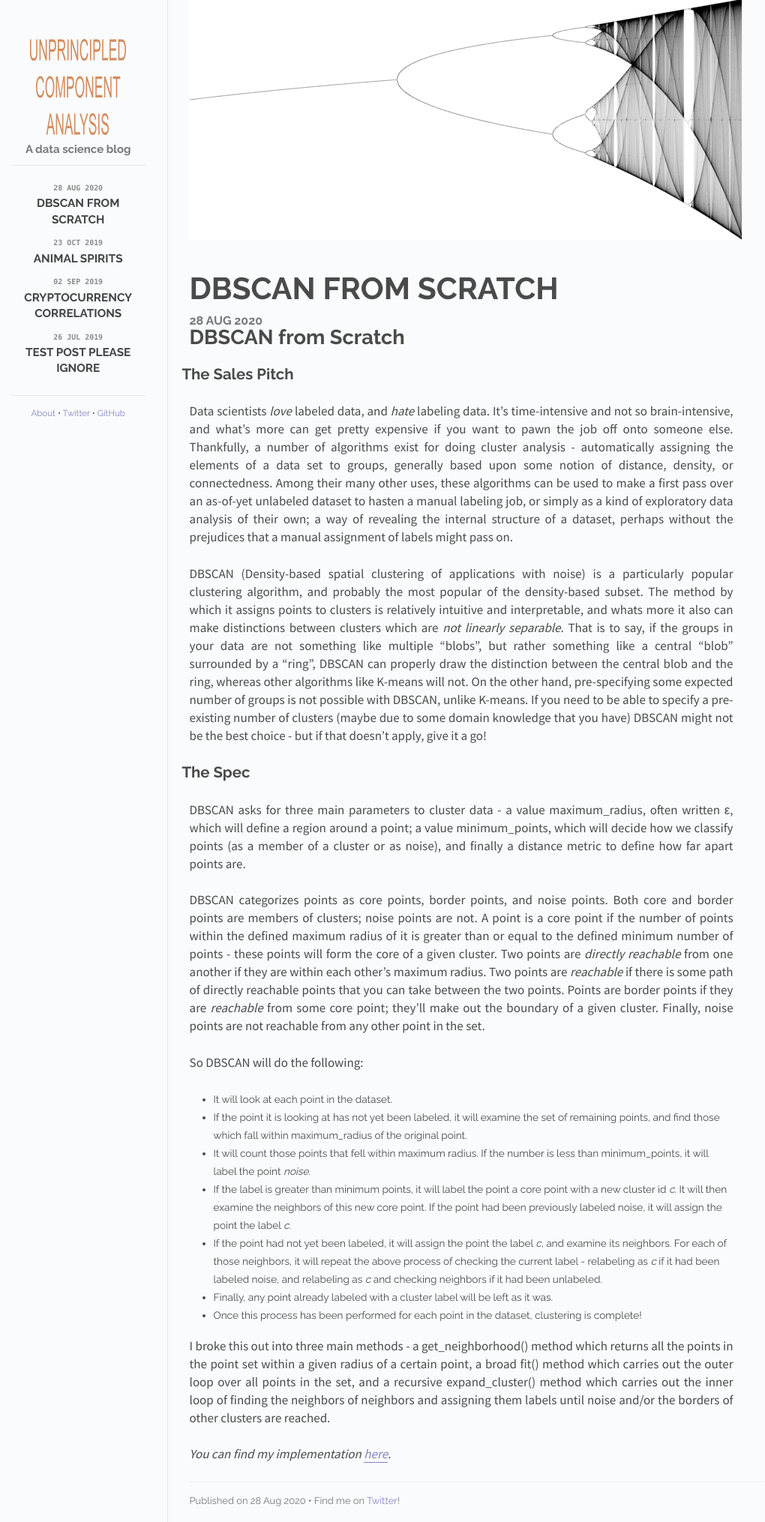
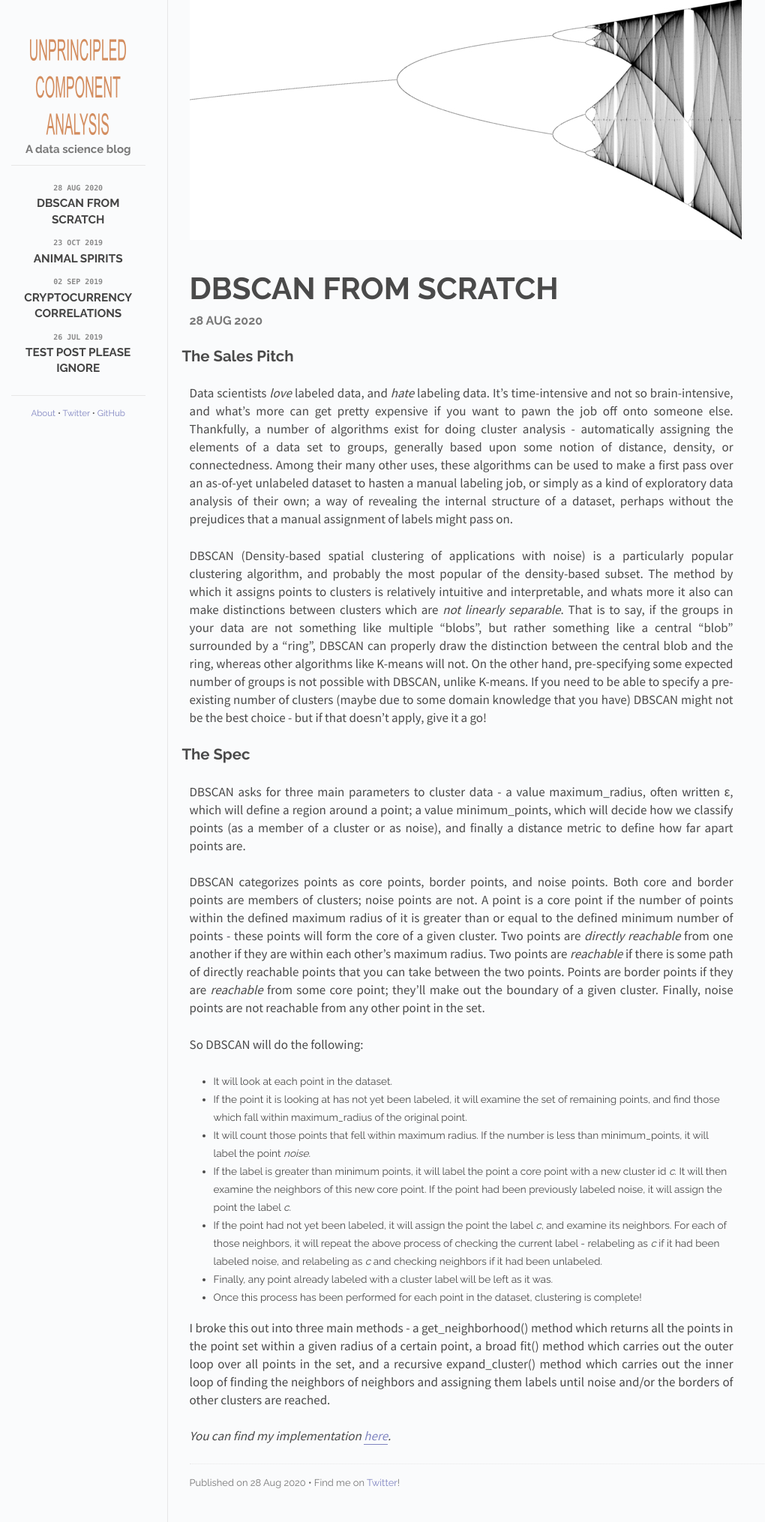
Before and after one commit to crsanderford/crsanderford.github.io, a Jekyll site: the page built from _posts/2020-8-28-dbscan-from-scratch.md, in a window 1280 px wide. Shown: the whole page at 75% size, without its empty margins (135-1155 px from the left). Built offline with Jekyll 4.4.1, drawn with Linux system fonts in a browser that asks for light colours.

Commit message:
remove duplicate title

```diff
--- a/_posts/2020-8-28-dbscan-from-scratch.md
+++ b/_posts/2020-8-28-dbscan-from-scratch.md
@@ -7,8 +7,6 @@ categories: posts
 ---
 
 
-
-# DBSCAN from Scratch
 
 ## The Sales Pitch
 
```
